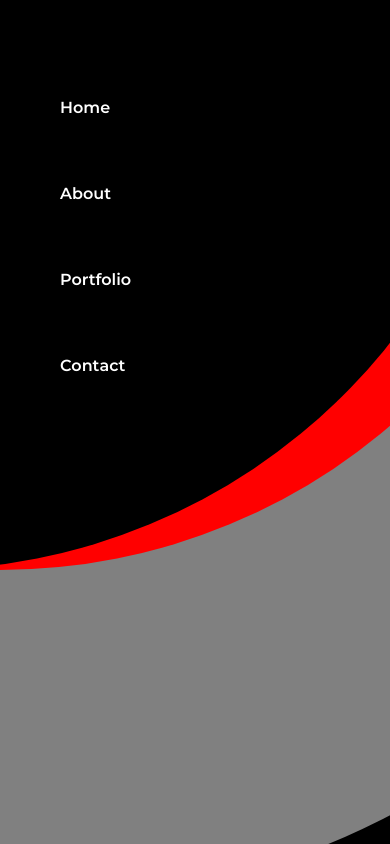
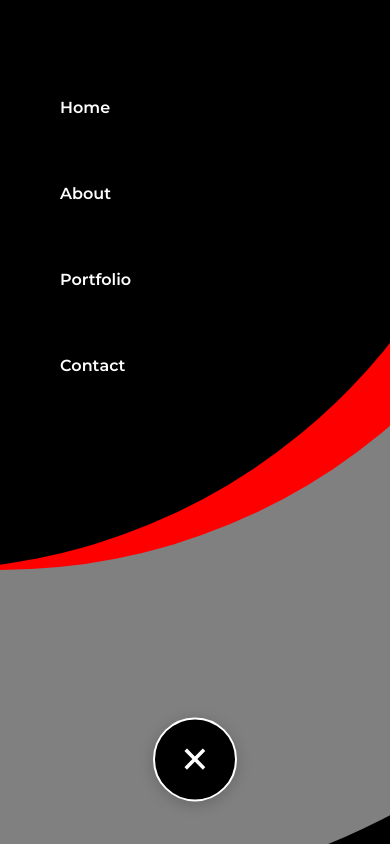
Before and after one commit to ec-rilo/code-practice, a website built with webpack: page src/index.html in a window 390 px wide. Built offline with nearby package versions, Linux system fonts and the light colour scheme; a web font is replaced by a local one.

Commit message:
Style the close menu button

```diff
--- a/src/styles/main.css
+++ b/src/styles/main.css
@@ -314,6 +314,33 @@ nav {
     font-family: "Montserrat Semibold";
   }
 
+  .close-menu-btn {
+    height: 80px;
+    width: 80px;
+    background-color: black;
+    border-radius: 50%;
+    position: relative;
+    z-index: 1000;
+    left: 50%;
+    transform: translate(-50%, 85vh);
+    border: 2px solid white;
+    box-shadow: 0px 3px 15px rgba(0, 0, 0, 0.2);
+  }
+
+  .close-menu-btn:after {
+    position: absolute;
+    top: 0;
+    bottom: 0;
+    left: 0;
+    right: 0;
+    content: "\d7"; /* use the hex value here... */
+    font-size: 50px;
+    color: #fff;
+    font-weight: bold;
+    line-height: 80px;
+    text-align: center;
+  }
+
   .mobile-menu-list > li {
     color: white;
     gap: 20px;
```
